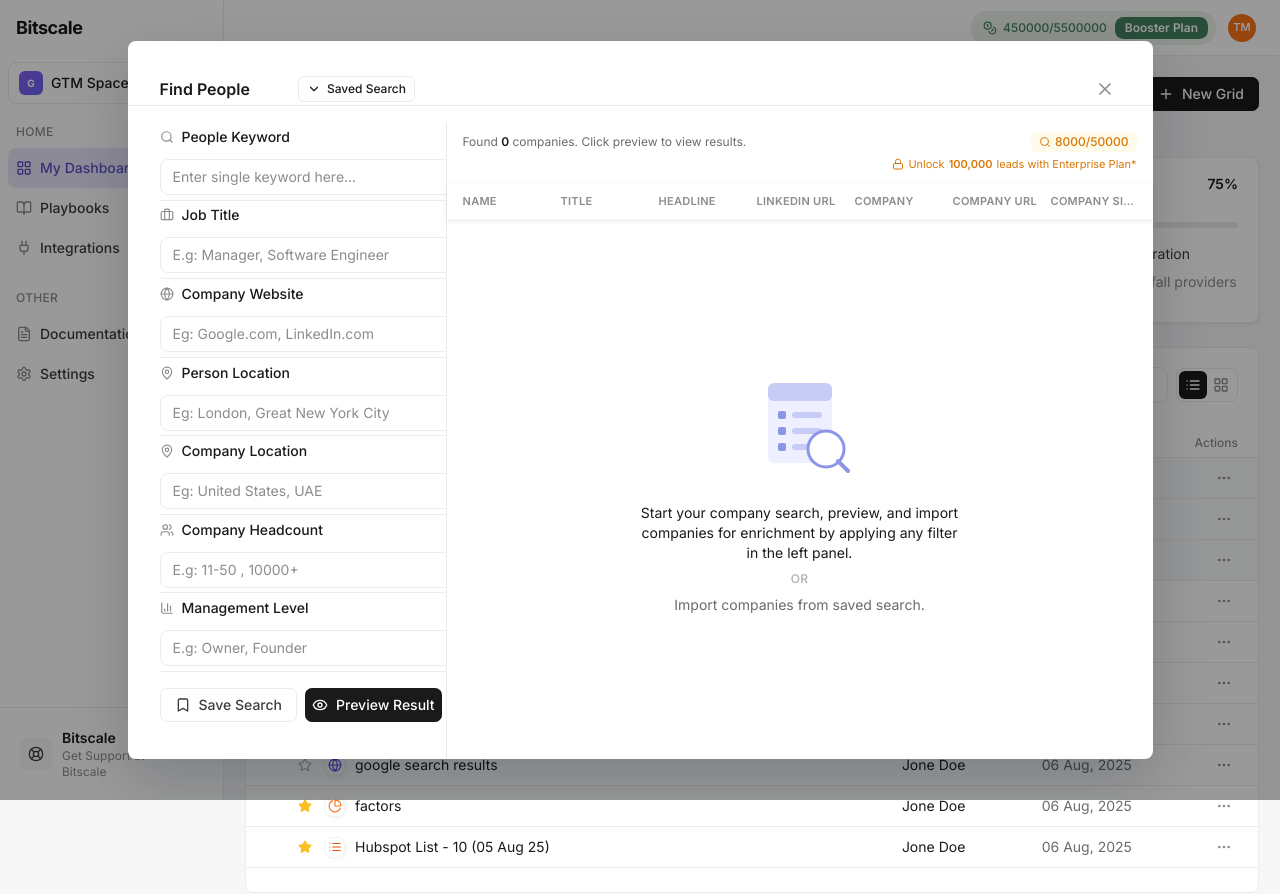
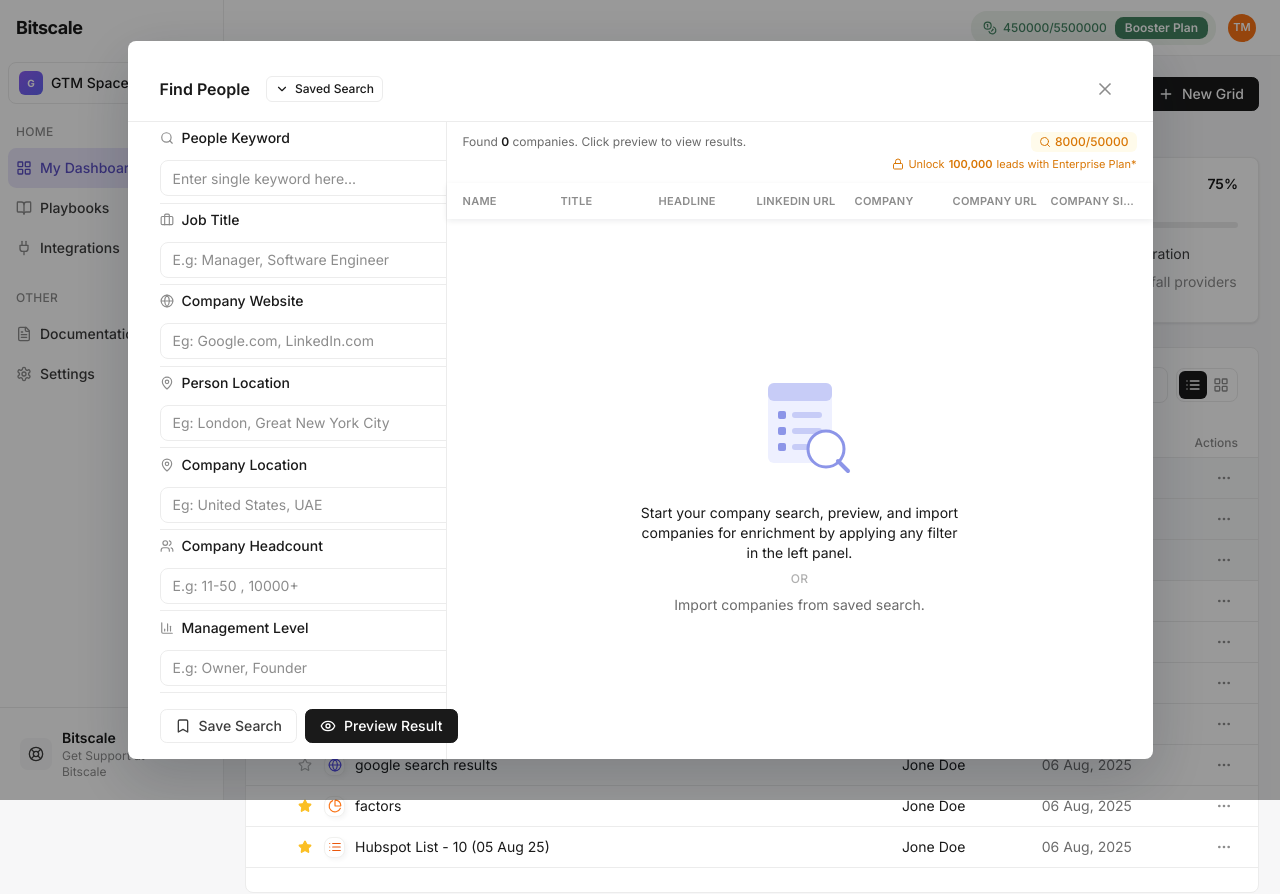
Before and after one commit to SaxenaAarohi/Bitscale-assignment, a Next.js app: page / in a window 1280 px wide. Both pictures are taken after a click on the button "Find People". Shown: the top 894 px of the page. Built offline with nearby package versions, Linux system fonts and the light colour scheme.

Commit message:
Refactor FindPeopleModal layout and structure

```diff
--- a/components/findpeople/FindPeopleModal.tsx
+++ b/components/findpeople/FindPeopleModal.tsx
@@ -28,8 +28,7 @@ export function FindPeopleModal({
       className="max-w-[1025px] md:h-[718px]"
     >
       <div className="flex h-full flex-col">
-
-        <div className="flex items-center gap-12 border-b border-line px-8 pt-[32px]">
+        <header className="flex shrink-0 items-center gap-4 border-b border-line px-8 pb-4 pt-8">
           <h2 id="find-people-title" className="text-base font-semibold text-ink-900">
             Find People
           </h2>
@@ -44,12 +43,11 @@ export function FindPeopleModal({
           >
             <X className="h-5 w-5" />
           </button>
-        </div>
+        </header>
 
-        <div className="grid min-h-0 flex-1 grid-cols-1 md:grid-cols-[319px_1fr] mt-4">
-
-          <div className="flex min-h-0 flex-col border-b border-line md:border-b-0 md:border-r">
-            <div className="flex h-[550px] flex-col overflow-hidden px-8">
+        <div className="grid min-h-0 flex-1 grid-cols-1 md:grid-cols-[319px_minmax(0,1fr)]">
+          <section className="flex min-h-0 flex-col border-b border-line md:border-b-0 md:border-r">
+            <div className="flex min-h-0 flex-1 flex-col overflow-y-auto px-8">
               {findPeopleFilters.map((field) => (
                 <FilterField
                   key={field.id}
@@ -59,19 +57,26 @@ export function FindPeopleModal({
                 />
               ))}
             </div>
-            <div className="flex items-center gap-2 px-8 py-4">
-              <Button variant="secondary" leftIcon={<Bookmark className="h-4 w-4" />}>
+            <div className="flex shrink-0 items-center gap-2 px-8 py-4">
+              <Button
+                variant="secondary"
+                className="flex-1"
+                leftIcon={<Bookmark className="h-4 w-4" />}
+              >
                 Save Search
               </Button>
-                 <Button variant="dark" leftIcon={<Eye className="h-4 w-4" />}  className={"h-[34px] w-[160px] px-[6px]"}>
+              <Button
+                variant="dark"
+                className="flex-1"
+                leftIcon={<Eye className="h-4 w-4" />}
+              >
                 Preview Result
               </Button>
             </div>
-          </div>
+          </section>
 
-          <div className="flex min-h-0 min-w-0 flex-col">
-
-            <div className="flex flex-col gap-1 px-4 py-2.5">
+          <section className="flex min-h-0 min-w-0 flex-col">
+            <div className="flex shrink-0 flex-col gap-1 px-4 py-2.5">
               <div className="flex items-center justify-between gap-3">
                 <p className="text-xs text-ink-500">
                   Found <span className="font-semibold text-ink-900">0</span> companies.
@@ -91,7 +96,7 @@ export function FindPeopleModal({
               </div>
             </div>
 
-            <div className="flex gap-3 overflow-hidden bg-white px-4 py-2.5 shadow-[0_2px_6px_rgba(16,24,40,0.08)]">
+            <div className="flex shrink-0 gap-3 overflow-hidden bg-white px-4 py-2.5 shadow-[0_2px_6px_rgba(16,24,40,0.08)]">
               {resultColumns.map((col) => (
                 <span
                   key={col.id}
@@ -102,10 +107,10 @@ export function FindPeopleModal({
               ))}
             </div>
 
-            <div className="flex flex-1 items-center justify-center">
+            <div className="flex min-h-0 flex-1 items-center justify-center overflow-y-auto">
               <EmptyResults />
             </div>
-          </div>
+          </section>
         </div>
       </div>
     </Modal>
```
